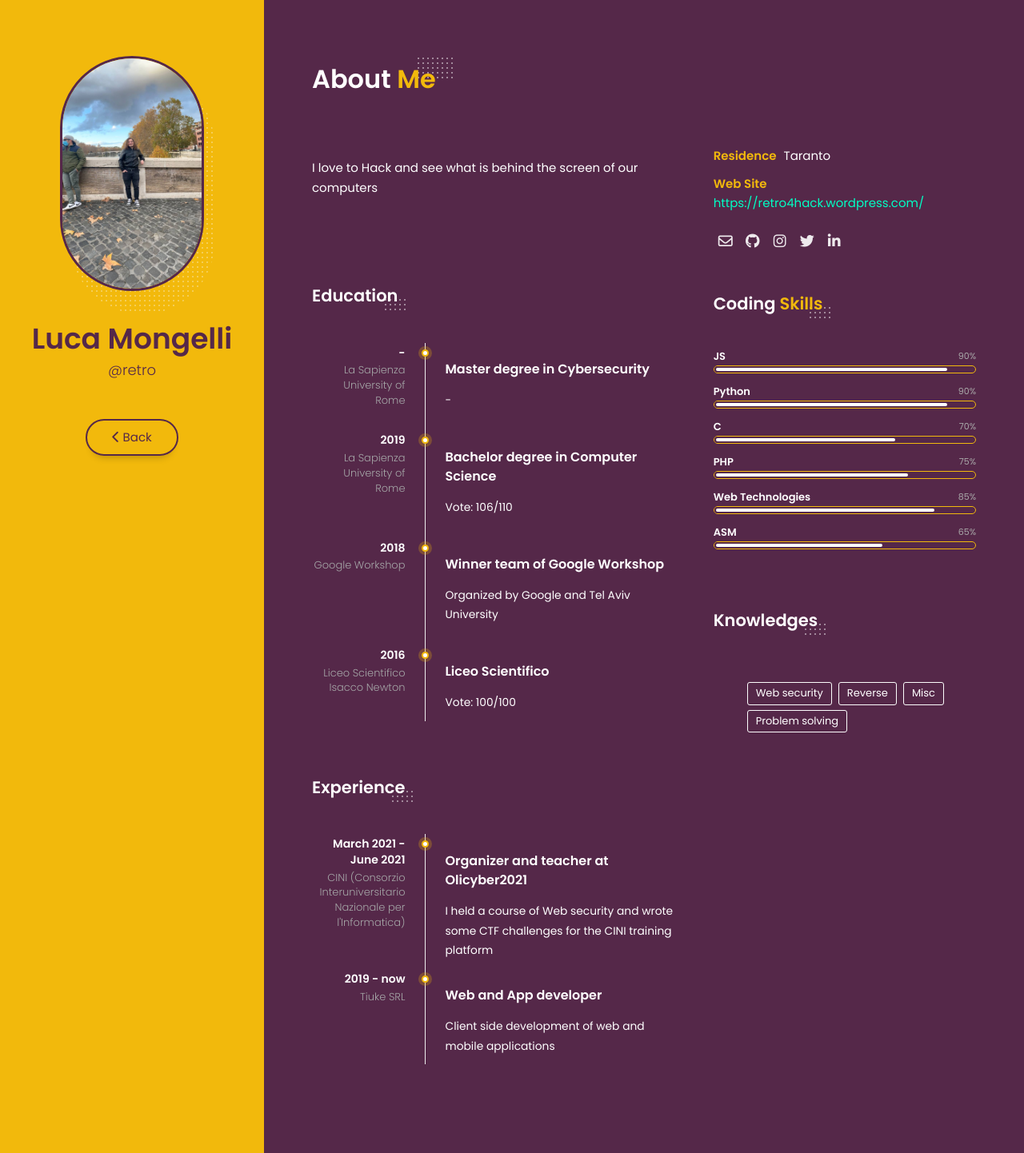
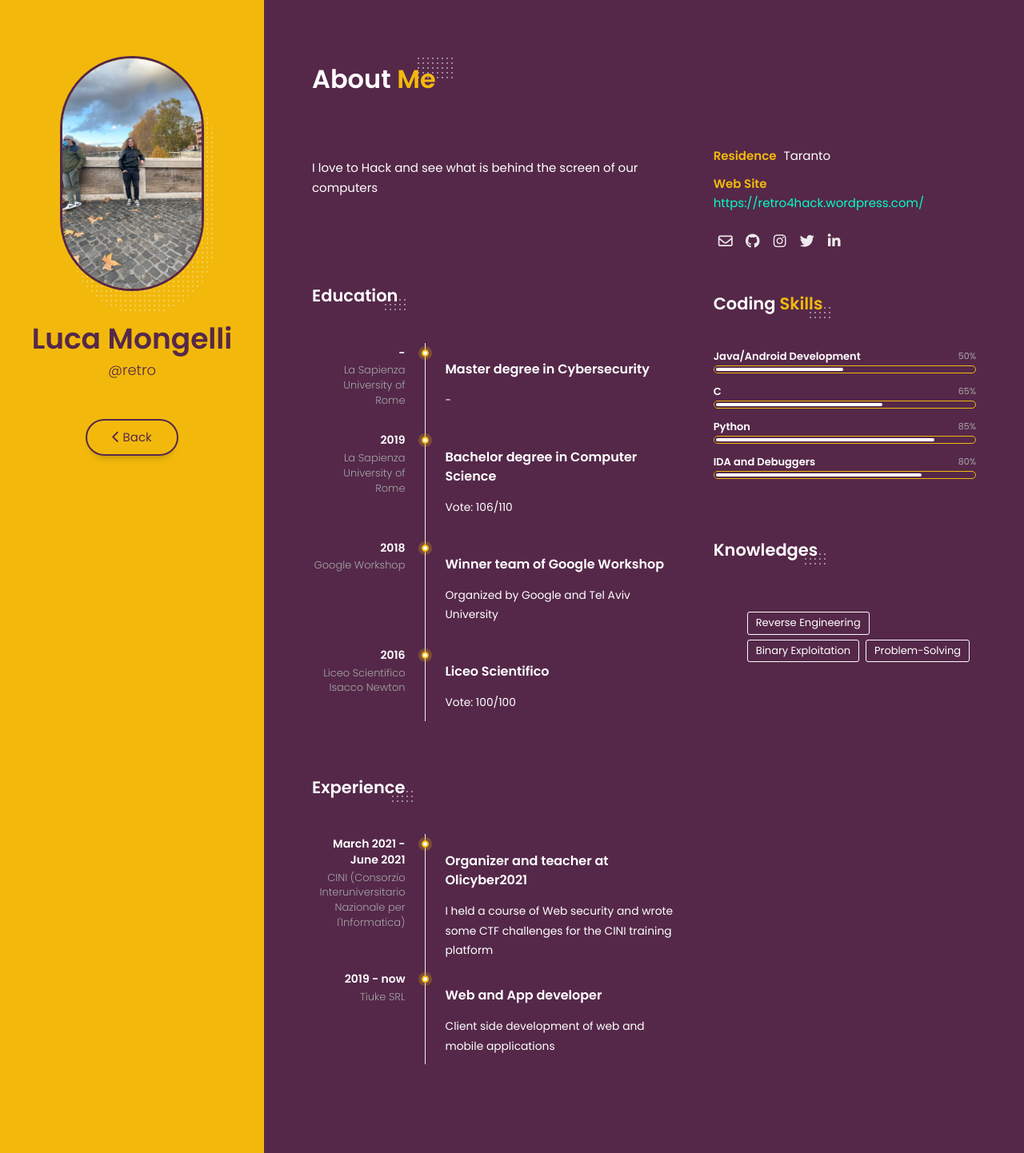
Before and after one commit to HACKappatoi/HACKappatoi.github.io, a Jekyll site: the page built from retro_cv.md, in a window 1280 px wide. Shown: the whole page at 80% size. Built offline with Jekyll 4.4.1, drawn with Linux system fonts in a browser that asks for light colours; nearby versions of some CDN libraries.

Commit message:
Update retro_cv.md

```diff
--- a/retro_cv.md
+++ b/retro_cv.md
@@ -33,32 +33,24 @@ site: https://retro4hack.wordpress.com/
 # quelle senza barra dio bo
 # famose a capi
 knowledges:
-    [ Web security
-#    , Pwn
-    , Reverse
-    , Misc
-    , Problem solving
+    [ Reverse Engineering
+    , Binary Exploitation
+    , Problem-Solving
     ]
 # queste so le skill co la barra
 # percentage va da 5 a 100 con scala 5
 skills: [
-          { name: JS
-          , percentage: 90
+          { name: "Java/Android Development"
+          , percentage: 50
           },
-          { name: Python
-          , percentage: 90
+          { name: "C"
+          , percentage: 65
           },
-          { name: C
-          , percentage: 70
-          },
-          { name: PHP
-          , percentage: 75
-          },
-          { name: Web Technologies
+          { name: "Python"
           , percentage: 85
           },
-          { name: ASM
-          , percentage: 65
+          { name: "IDA and Debuggers"
+          , percentage: 80
           },
         ]
 
```
